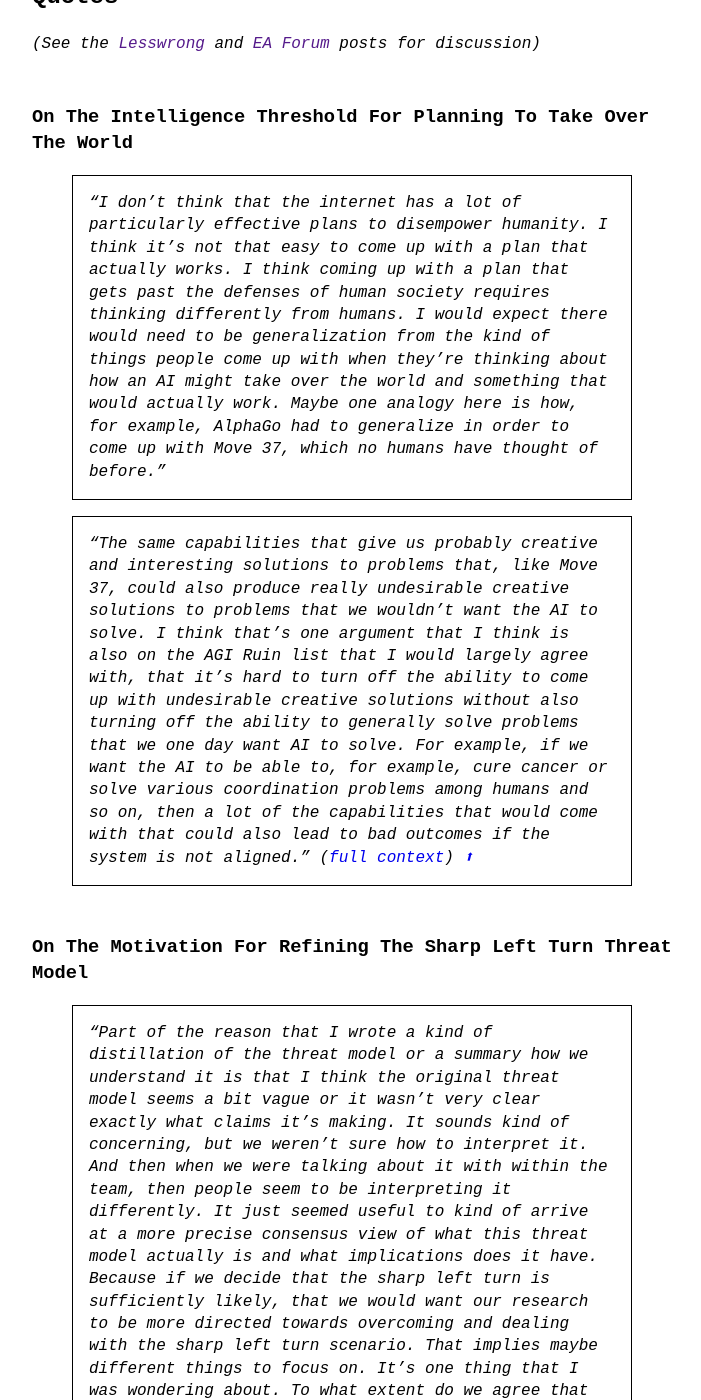
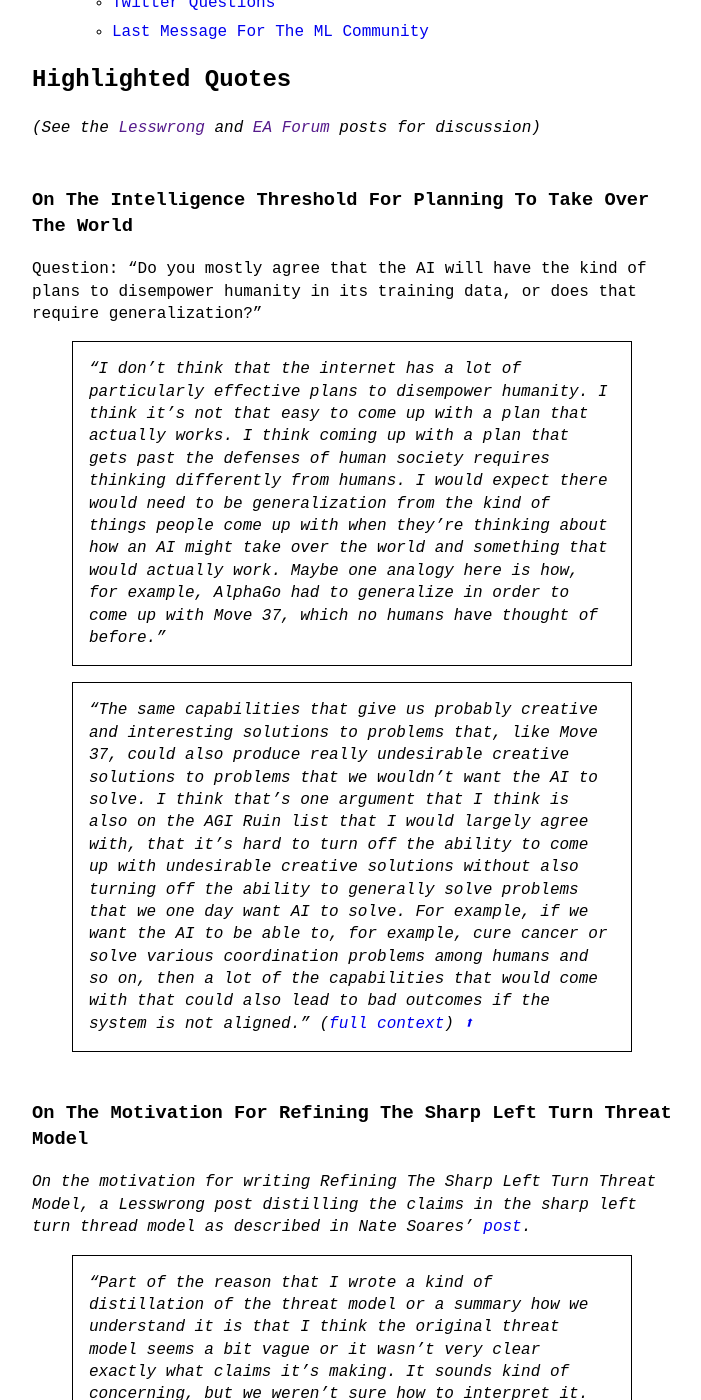
Before and after one commit to theinsideview/theinsideview.github.io, a Jekyll site: the page built from _posts/2023-01-12-krakvona.md, in a window 1280 px wide and 1400 px high, scrolled down 2688 px. Shown: the whole window, without its empty margins (288-989 px from the left). Built offline with Jekyll 4.4.1, drawn with Linux system fonts in a browser that asks for light colours; some of the changed text lies outside the part shown.

Commit message:
Update 2023-01-12-krakvona.md

```diff
--- a/_posts/2023-01-12-krakvona.md
+++ b/_posts/2023-01-12-krakvona.md
@@ -12,11 +12,13 @@
 
 Victoria Krakovna is a Research Scientist at DeepMind working on [AGI safety](https://deepmindsafetyresearch.medium.com/) and a co-founder of the [Future of Life Institute](https://futureoflife.org/), a non-profit organization working to mitigate technological risks to humanity and increase the chances of a positive future
 
+In this interview we discuss three of her recent LW posts, namely [DeepMind Alignment Team Opinions On AGI Ruin Arguments](https://www.lesswrong.com/posts/qJgz2YapqpFEDTLKn/deepmind-alignment-team-opinions-on-agi-ruin-arguments), [Refining The Sharp Left Turn Threat Model](https://www.lesswrong.com/posts/usKXS5jGDzjwqv3FJ/refining-the-sharp-left-turn-threat-model-part-1-claims-and) and [Paradigms of AI Alignment](https://www.lesswrong.com/posts/JC7aJZjt2WvxxffGz/paradigms-of-ai-alignment-components-and-enablers).
+
 <sup><sub><i>(Our conversation is ~2h long, you can click on any sub-topic of your liking in the outline below and then come back to the outline by clicking on the green arrow</i></sub></sup> ⬆<sup><sub><i>)</i></sub></sup>
 
 # Outline
 
-* [Quotes](#quotes)
+* [Highlighted Quotes](#highlighted-quotes)
     * [On The Intelligence Threshold For Planning To Take Over The World](#on-the-intelligence-threshold-for-planning-to-take-over-the-world)
     * [On The Motivation For Refining The Sharp Left Turn Threat Model](#on-the-motivation-for-refining-the-sharp-left-turn-threat-model)
     * [On The Pivotal Act Appearing To Be A Very Risky And Bad Idea](#on-the-pivotal-act-appearing-to-be-a-very-risky-and-bad-idea)
@@ -62,17 +64,21 @@
     * [Twitter Questions](#twitter-questions)
     * [Last Message For The ML Community](#last-message-for-the-ml-community)
 
-# Quotes
+# Highlighted Quotes
 
 _(See the [Lesswrong]() and [EA Forum]() posts for discussion)_
 
 ### On The Intelligence Threshold For Planning To Take Over The World
+
+Question: “Do you mostly agree that the AI will have the kind of plans to disempower humanity in its training data, or does that require generalization?”
 
 > “I don't think that the internet has a lot of particularly effective plans to disempower humanity. I think it's not that easy to come up with a plan that actually works. I think coming up with a plan that gets past the defenses of human society requires thinking differently from humans. I would expect there would need to be generalization from the kind of things people come up with when they're thinking about how an AI might take over the world and something that would actually work. Maybe one analogy here is how, for example, AlphaGo had to generalize in order to come up with Move 37, which no humans have thought of before."
 
 > "The same capabilities that give us probably creative and interesting solutions to problems that, like Move 37, could also produce really undesirable creative solutions to problems that we wouldn't want the AI to solve. I think that's one argument that I think is also on the AGI Ruin list that I would largely agree with, that it's hard to turn off the ability to come up with undesirable creative solutions without also turning off the ability to generally solve problems that we one day want AI to solve. For example, if we want the AI to be able to, for example, cure cancer or solve various coordination problems among humans and so on, then a lot of the capabilities that would come with that could also lead to bad outcomes if the system is not aligned.” ([full context](https://theinsideview.ai/victoria#a-move-37-might-disempower-humanity)) <a href="#outline">⬆</a>
 
 ### On The Motivation For Refining The Sharp Left Turn Threat Model
+
+_On the motivation for writing Refining The Sharp Left Turn Threat Model, a Lesswrong post distilling the claims in the sharp left turn thread model as described in Nate Soares’ [post](https://www.lesswrong.com/posts/GNhMPAWcfBCASy8e6/a-central-ai-alignment-problem-capabilities-generalization)._
 
 > “Part of the reason that I wrote a kind of distillation of the threat model or a summary how we understand it is that I think the original threat model seems a bit vague or it wasn’t very clear exactly what claims it’s making. It sounds kind of concerning, but we weren’t sure how to interpret it. And then when we were talking about it with within the team, then people seem to be interpreting it differently. It just seemed useful to kind of arrive at a more precise consensus view of what this threat model actually is and what implications does it have. Because if we decide that the sharp left turn is sufficiently likely, that we would want our research to be more directed towards overcoming and dealing with the sharp left turn scenario. That implies maybe different things to focus on. It’s one thing that I was wondering about. To what extent do we agree that this is one of the most important problems to solve and what the implications actually are in particular."
 
```
